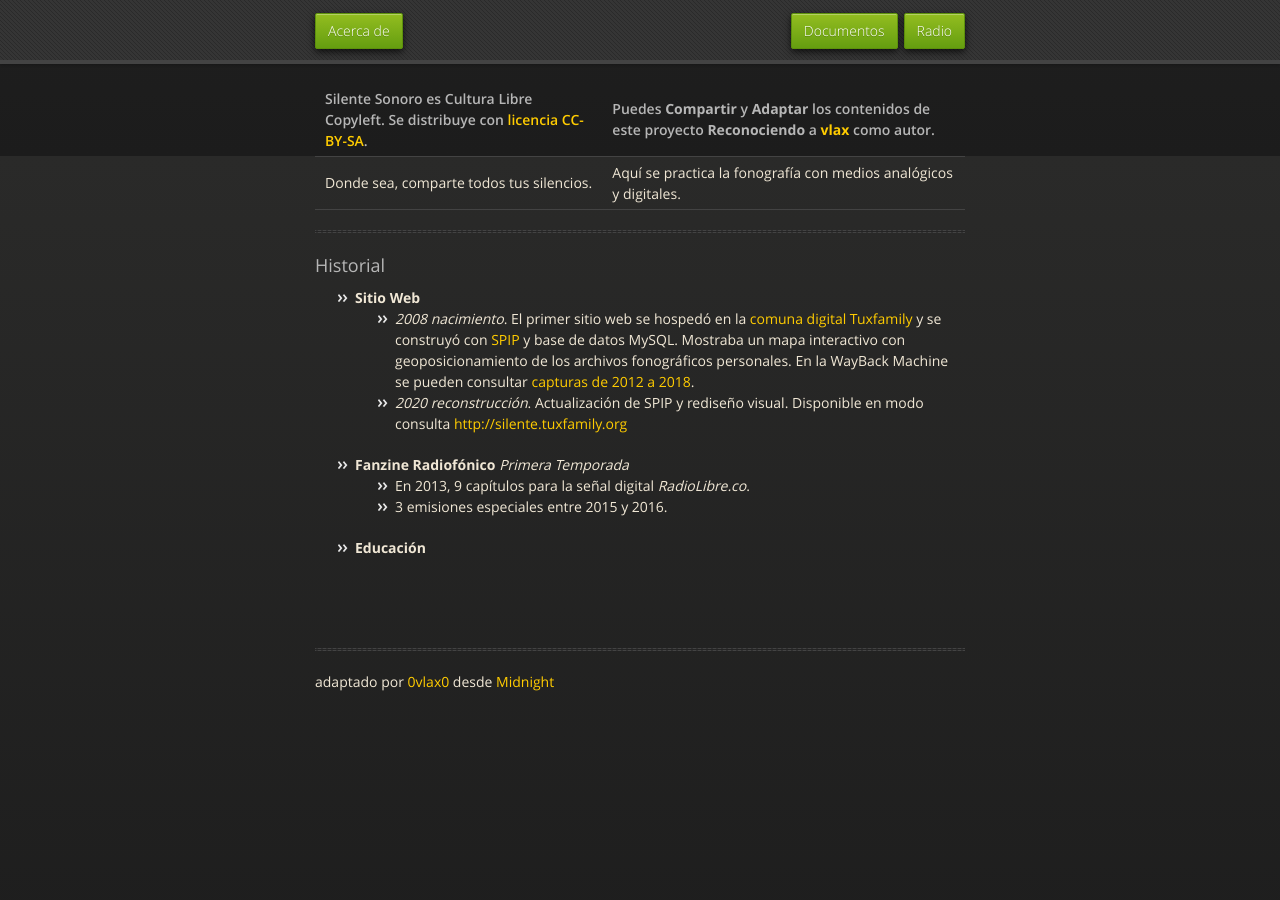
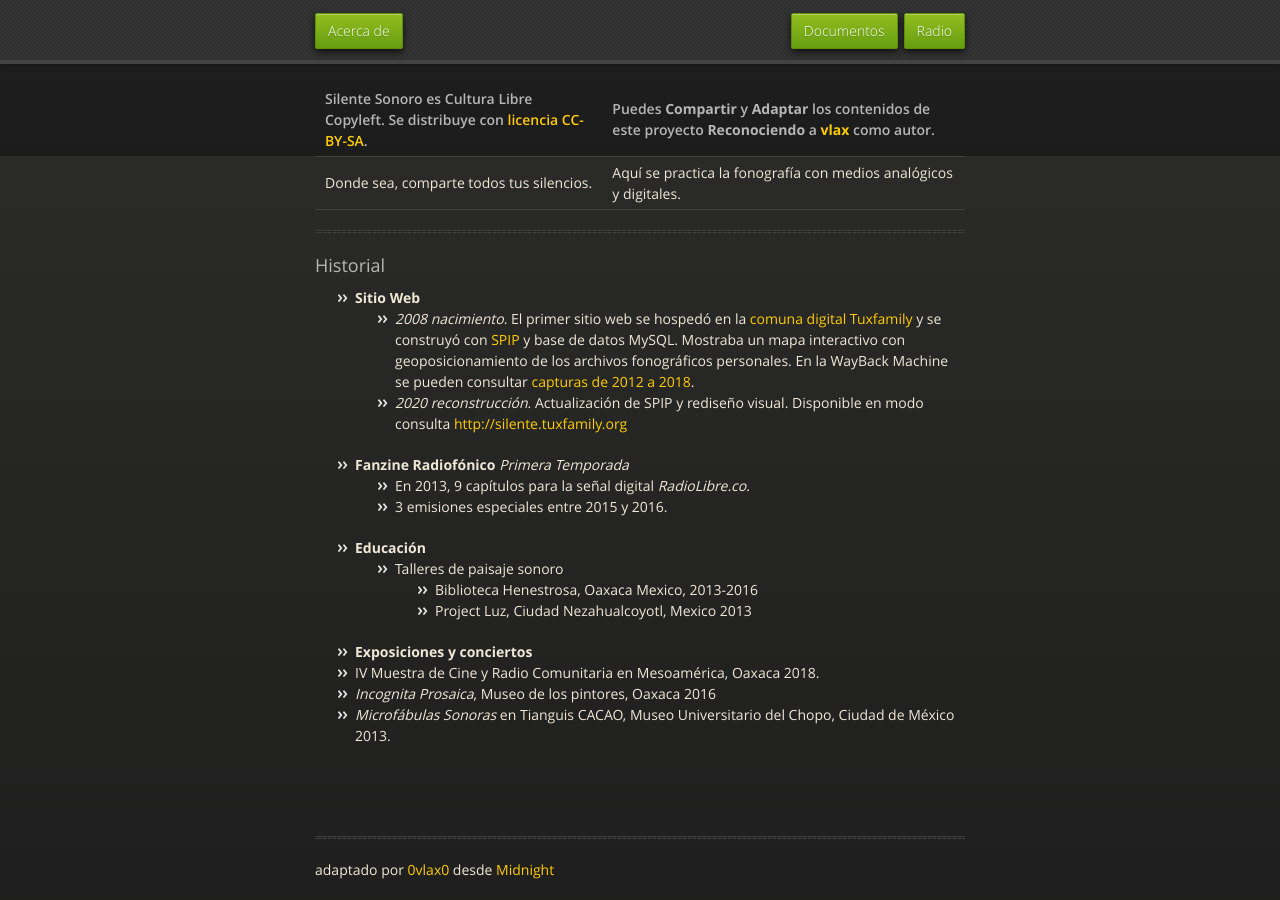
Before and after one commit to 0vlax0/silente, a Jekyll site: the page built from acerca.md, in a window 1280 px wide and 900 px high, scrolled down 744 px. Built offline with Jekyll 4.4.1, drawn with Linux system fonts in a browser that asks for light colours; our own code applies the rules of GitHub Pages for plain Markdown files; before the commit the page ends 1456 px from its top, so only the background shows below that.

Commit message:
edit text en aceda.md; add CNAME

```diff
--- /dev/null
+++ b/CNAME
@@ -0,0 +1 @@
+silente.dyne.org
--- a/_config.yml
+++ b/_config.yml
@@ -1,4 +1,4 @@
 title: (( ( S i l e n t e S o n o r o ) ))
-description: Artesanías sonoras copyleft que promueven la comunicación acústica utilizando técnicas de narrativa sonora con medios analógicos y digitales. Hecho con software libre.
+description: Silente Sonoro genera artesanías copyleft que promueven la comunicación acústica utilizando técnicas de narrativa sonora con medios analógicos y digitales. Hecho con software libre.
 show_downloads: false
 theme: jekyll-theme-midnight
--- a/acerca.md
+++ b/acerca.md
@@ -9,7 +9,7 @@ published : true
 
 ![Bienvenida tu escucha atenta](/silente/img/earlogo-dark-01.jpg)
 
-Silente Sonoro es Cultura Libre Copyleft. Se distribuye con [licencia CC-BY-SA](https://creativecommons.org/licenses/by-sa/4.0/deed.es). | Puedes __Compartir__ y __Adaptar__ los contenidos de este proyecto __Reconociendo__ a [__vlax__](https://vlax.dyne.org) como autor.
+Silente Sonoro es Cultura Libre Copyleft. Se distribuye con [licencia CC-BY-SA](LICENCE.md). | Puedes __Compartir__ y __Adaptar__ los contenidos de este proyecto __Reconociendo__ a [__vlax__](https://vlax.dyne.org) como autor.
 ------------ | -------------
 Donde sea, comparte todos tus silencios. | Aquí se practica la fonografía con medios analógicos y digitales.
 
@@ -28,3 +28,11 @@ _Primera Temporada_
   * 3 emisiones especiales entre 2015 y 2016.
 
 * __Educación__
+  * Talleres de paisaje sonoro
+    * Biblioteca Henestrosa, Oaxaca Mexico, 2013-2016
+	* Project Luz, Ciudad Nezahualcoyotl, Mexico 2013
+
+* __Exposiciones y conciertos__
+ * IV Muestra de Cine y Radio Comunitaria en Mesoamérica, Oaxaca 2018.
+ * _Incognita Prosaica_, Museo de los pintores, Oaxaca 2016
+ * _Microfábulas Sonoras_ en Tianguis CACAO, Museo Universitario del Chopo, Ciudad de México 2013.
```
